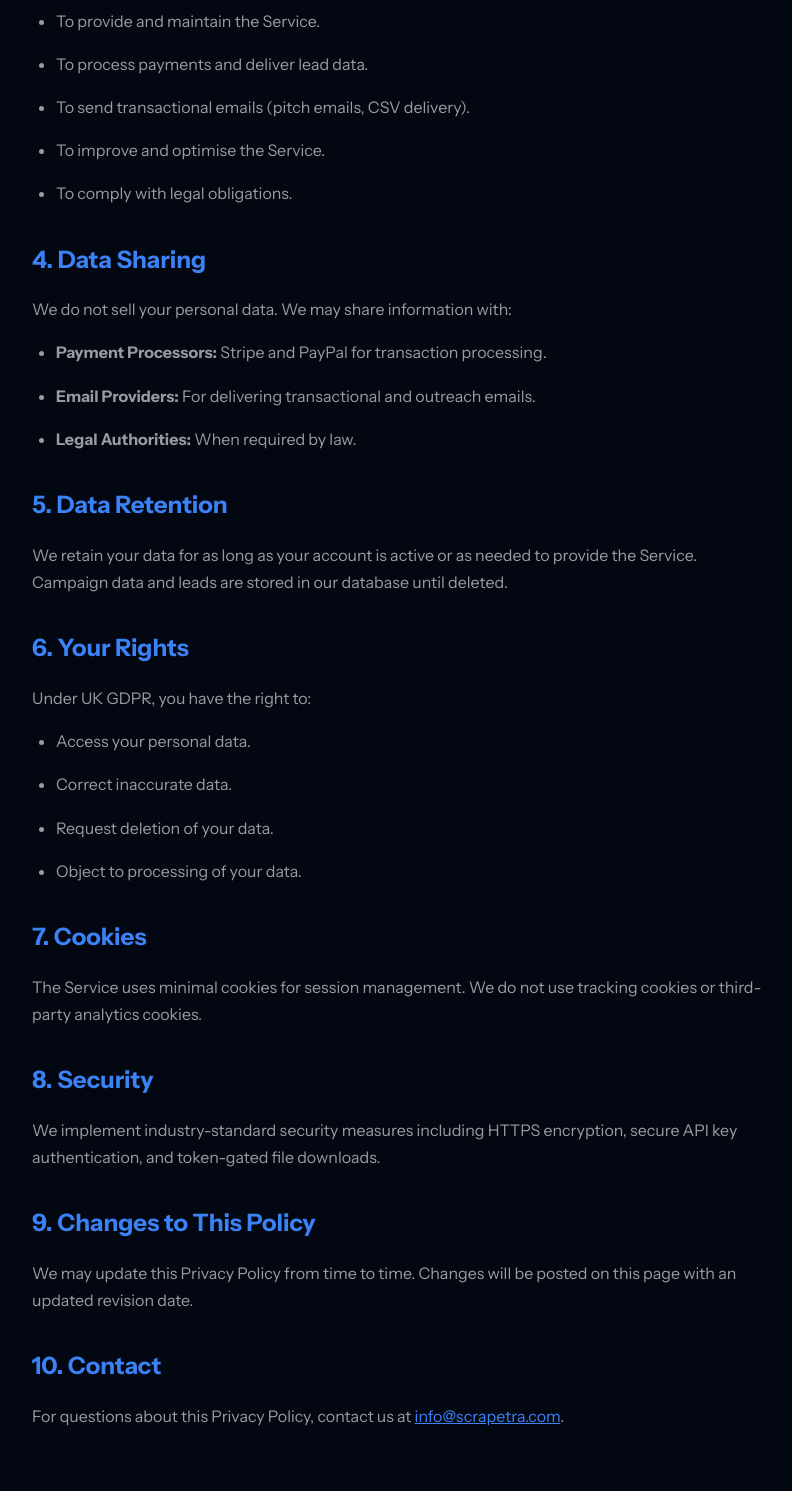
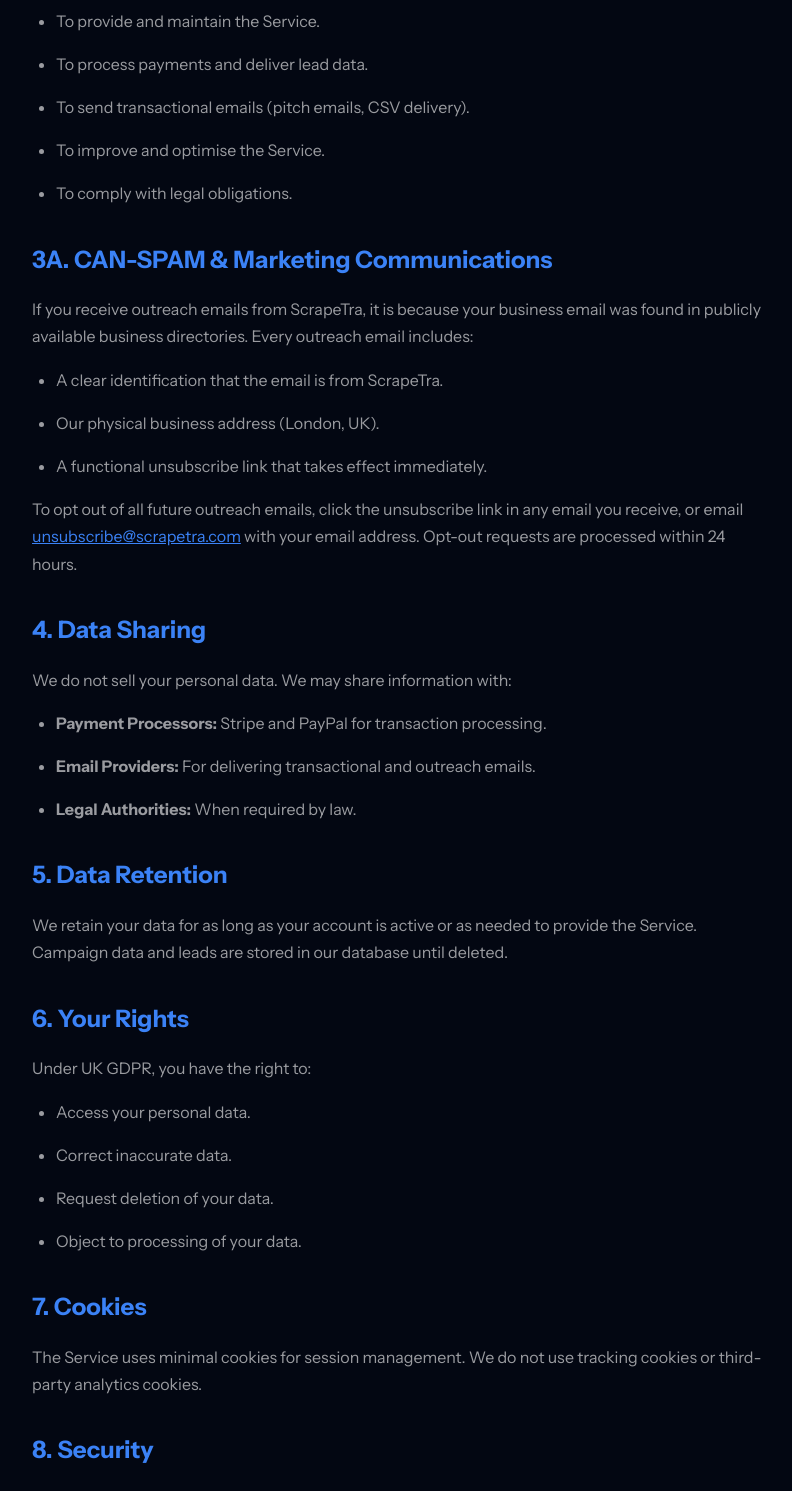
Before and after one commit to renaat-s/scrapetra, a FastAPI app: page /privacy in a window 1280 px wide. Shown: the part 812-2303 px from the top of the page, without its empty margins (240-1032 px from the left). Run offline with FastAPI, Linux system fonts and the light colour scheme.

Commit message:
feat: CAN-SPAM compliance, unsubscribe loop, drip engine, US price env var, Procfile, health check, buy button fix

```diff
--- a/config.py
+++ b/config.py
@@ -30,10 +30,11 @@ BANK_ACCOUNT = os.getenv("SCRAPETRA_BANK_ACCOUNT", "02337157")
 BANK_NAME = os.getenv("SCRAPETRA_BANK_NAME", "SANTANDER UK")
 
 DEFAULT_LEAD_PRICE = float(os.getenv("SCRAPETRA_LEAD_PRICE", "35.00"))
+DEFAULT_LEAD_PRICE_US = float(os.getenv("SCRAPETRA_LEAD_PRICE_US", "45.00"))
 
 REGIONS = {
-    "uk": {"region_code": "uk-en", "currency": "GBP", "symbol": "£", "price": 35.00},
-    "us": {"region_code": "us-en", "currency": "USD", "symbol": "$", "price": 45.00},
+    "uk": {"region_code": "uk-en", "currency": "GBP", "symbol": "£", "price": DEFAULT_LEAD_PRICE},
+    "us": {"region_code": "us-en", "currency": "USD", "symbol": "$", "price": DEFAULT_LEAD_PRICE_US},
 }
 
 SCRAPE_TARGETS = {
@@ -61,3 +62,4 @@ PACKAGE_LEAD_COUNT = 50
 ADMIN_PASSWORD = os.getenv("SCRAPETRA_ADMIN_PASSWORD", "scrapetra-admin-2026")
 SESSION_SECRET = os.getenv("SCRAPETRA_SESSION_SECRET", "scrapetra-session-secret-change-me")
 SESSION_MAX_AGE = 86400  # 24 hours
+BASE_URL = os.getenv("SCRAPETRA_BASE_URL", "https://www.scrapetra.com")
--- a/emailer.py
+++ b/emailer.py
@@ -61,6 +61,11 @@ If you have any questions, reply to this email.
 
 Best,
 ScrapeTra - Autonomous Lead Intelligence
+
+--
+ScrapeTra | London, UK
+You received this email because you purchased a lead package from ScrapeTra.
+To opt out of future marketing emails, email unsubscribe@scrapetra.com with your email address.
 """
 
     html = f"""<!DOCTYPE html>
@@ -76,6 +81,7 @@ ScrapeTra - Autonomous Lead Intelligence
   <p>The CSV contains verified company names, URLs, and MX-validated email addresses.</p>
   <hr style="border: 1px solid #e5e7eb; margin: 20px 0;">
   <p style="color: #6b7280; font-size: 12px;">Generated autonomously in 60 seconds by <a href="https://www.scrapetra.com" style="color: #3b82f6;">ScrapeTra</a>. Build your own list at <a href="https://www.scrapetra.com/dashboard" style="color: #3b82f6;">scrapetra.com</a></p>
+  <p style="color: #9ca3af; font-size: 11px; margin-top: 12px;">ScrapeTra | London, UK | To opt out of future marketing emails, email <a href="mailto:unsubscribe@scrapetra.com" style="color: #9ca3af;">unsubscribe@scrapetra.com</a></p>
 </body>
 </html>"""
 
--- a/main.py
+++ b/main.py
@@ -22,7 +22,7 @@ from config import (
     PAYPAL_CLIENT_ID, BANK_SORT_CODE, BANK_ACCOUNT,
     DEFAULT_LEAD_PRICE, SENDER_NAME,
     REGIONS, SCRAPE_TARGETS, PACKAGE_LEAD_COUNT,
-    ADMIN_PASSWORD, SESSION_SECRET, SESSION_MAX_AGE,
+    ADMIN_PASSWORD, SESSION_SECRET, SESSION_MAX_AGE, BASE_URL,
 )
 from database import (
     init_db, create_search, update_search_status, insert_leads,
@@ -32,12 +32,16 @@ from database import (
     create_campaign, update_campaign, get_campaign, get_all_campaigns,
     log_outreach, update_outreach_status, get_outreach_logs,
     create_package, update_package, get_package, get_packages, get_ready_packages,
+    get_drip_eligible_campaigns,
+    create_unsubscribe, get_unsubscribe_email, is_email_unsubscribed,
+    generate_unsubscribe_url,
 )
 from agent import run_agent
 from stripe_pay import create_checkout_session, verify_webhook
 from paypal_pay import create_paypal_order, capture_paypal_order
 from outreach import (
     run_outreach_campaign, generate_pitch_email, fulfill_delivery,
+    generate_drip_email,
 )
 from emailer import send_pitch_email, send_csv_delivery
 
@@ -111,6 +115,11 @@ async def startup():
 @app.get("/", response_class=HTMLResponse)
 async def landing(request: Request):
     return templates.TemplateResponse("landing.html", {"request": request})
+
+
+@app.get("/health")
+async def health_check():
+    return {"status": "ok", "service": "scrapetra"}
 
 
 @app.get("/leads/{region}/{city_slug}", response_class=HTMLResponse)
@@ -216,6 +225,19 @@ async def logout():
     return response
 
 
+@app.get("/unsubscribe/{token}/{email}", response_class=HTMLResponse)
+async def unsubscribe_page(request: Request, token: str, email: str):
+    from database import verify_unsubscribe_token
+    if not verify_unsubscribe_token(token, email):
+        return templates.TemplateResponse("unsubscribe.html", {
+            "request": request, "email": "",
+        })
+    await create_unsubscribe(email)
+    return templates.TemplateResponse("unsubscribe.html", {
+        "request": request, "email": email,
+    })
+
+
 @app.get("/browse", response_class=HTMLResponse)
 async def browse_packages(request: Request, region: str = Query("")):
     packages = await get_packages(region=region, status="ready")
@@ -305,7 +327,7 @@ async def _run_campaign(
             campaign_id, category, city, target_count, price, sender_name, template_style
         )
 
-        origin = "http://127.0.0.1:8000"
+        origin = BASE_URL.rstrip("/")
         stripe_url = f"{origin}/checkout/{campaign_id}"
         paypal_url = f"{origin}/paypal/create/{campaign_id}"
 
@@ -368,6 +390,11 @@ async def send_campaign_pitch(
     browse_base = origin.replace("http://", "https://").replace("127.0.0.1", "www.scrapetra.com")
 
     for lead in valid_leads:
+        lead_email = lead.get("email", "")
+        if await is_email_unsubscribed(lead_email):
+            continue
+
+        unsub_url = generate_unsubscribe_url(lead_email, browse_base)
         pitch = generate_pitch_email(
             lead=lead,
             lead_count=campaign["valid_emails"],
@@ -383,6 +410,7 @@ async def send_campaign_pitch(
             currency=region_cfg["currency"],
             symbol=region_cfg["symbol"],
             browse_url=f"{browse_base}/browse?region={region}",
+            unsubscribe_url=unsub_url,
         )
 
         log_id = await log_outreach(campaign_id, pitch["to"], pitch["subject"])
@@ -665,6 +693,59 @@ async def stripe_webhook(request: Request):
     return {"status": "ok"}
 
 
+@app.post("/api/cron/process-drips")
+@app.get("/api/cron/process-drips")
+@app.head("/api/cron/process-drips")
+async def process_drips(request: Request):
+    api_key = request.headers.get("X-API-Key", "") or request.query_params.get("api_key", "")
+    if api_key != API_KEY:
+        raise HTTPException(status_code=401, detail="Invalid API key")
+
+    campaigns = await get_drip_eligible_campaigns(days_since_pitch=3)
+    results = []
+
+    for campaign in campaigns:
+        cid = campaign["id"]
+        leads = await get_leads(cid)
+        valid_leads = [l for l in leads if l.get("email") and l.get("email_valid")]
+        if not valid_leads:
+            continue
+
+        region = campaign.get("region", "uk")
+        region_cfg = REGIONS.get(region, REGIONS["uk"])
+        browse_base = "https://www.scrapetra.com"
+        emails_sent = 0
+
+        for lead in valid_leads:
+            lead_email = lead.get("email", "")
+            if await is_email_unsubscribed(lead_email):
+                continue
+
+            unsub_url = generate_unsubscribe_url(lead_email, browse_base)
+            drip = generate_drip_email(
+                lead=lead,
+                lead_count=campaign["valid_emails"],
+                category=campaign["category"],
+                city=campaign["city"],
+                price=campaign["price"],
+                sender_name=SENDER_NAME,
+                symbol=region_cfg["symbol"],
+                browse_url=f"{browse_base}/browse?region={region}",
+                unsubscribe_url=unsub_url,
+            )
+
+            log_id = await log_outreach(cid, drip["to"], drip["subject"])
+            sent = send_pitch_email(drip["to"], drip["subject"], drip["body"])
+            await update_outreach_status(log_id, "sent" if sent else "failed")
+            if sent:
+                emails_sent += 1
+            await asyncio.sleep(1)
+
+        results.append({"campaign_id": cid, "emails_sent": emails_sent, "total": len(valid_leads)})
+
+    return {"processed": len(results), "results": results}
+
+
 @app.get("/api/packages")
 async def list_packages(region: str = Query(""), status: str = Query("")):
     packages = await get_packages(region=region, status=status)
--- a/outreach.py
+++ b/outreach.py
@@ -34,6 +34,11 @@ The CSV is delivered to your email within 60 seconds of payment. Every email was
 ${sender_name}
 ScrapeTra — Autonomous Lead Intelligence
 scrapetra.com
+
+--
+ScrapeTra | London, UK
+You received this targeted B2B introductory email because your business matches our active industry tracking.
+To opt out of future updates, click here: ${unsubscribe_url}
 """),
 
     "premium": Template("""Subject: ${lead_count} exclusive ${category} contacts in ${city} — verified today
@@ -62,6 +67,11 @@ Best,
 ${sender_name}
 ScrapeTra — Autonomous Lead Intelligence
 scrapetra.com
+
+--
+ScrapeTra | London, UK
+You received this targeted B2B introductory email because your business matches our active industry tracking.
+To opt out of future updates, click here: ${unsubscribe_url}
 """),
 
     "buyer-outreach": Template("""Subject: Fresh ${city} ${category} lead list — ${lead_count} verified contacts
@@ -86,6 +96,40 @@ If you're prospecting in ${city}, this is the fastest way to get a clean list.
 ${sender_name}
 ScrapeTra — Autonomous Lead Intelligence
 scrapetra.com
+
+--
+ScrapeTra | London, UK
+You received this targeted B2B introductory email because your business matches our active industry tracking.
+To opt out of future updates, click here: ${unsubscribe_url}
+"""),
+
+    "step2-followup": Template("""Subject: Re: Fresh ${category} leads in ${city} — still available
+
+Hi,
+
+Quick follow-up on my earlier email. The ${lead_count} verified ${category} leads I scraped for ${city} are still sitting in your queue.
+
+I know inboxes get buried. Here's the quick version:
+
+- ${lead_count} ${category} businesses in ${city}
+- Every email MX-verified against DNS records (zero bounces)
+- CSV delivered instantly after payment
+- One-time price: ${symbol}${price} — no subscription
+
+This data was scraped fresh on the day you receive this email. It's not recycled from a broker database.
+
+View package & buy now: ${browse_url}
+
+If you've already purchased, disregard this — your CSV was delivered instantly.
+
+Best regards,
+The ScrapeTra Agent
+ScrapeTra — Autonomous Lead Intelligence
+scrapetra.com
+
+--
+ScrapeTra | London, UK
+To opt out of future updates, click here: ${unsubscribe_url}
 """),
 }
 
@@ -138,6 +182,7 @@ def generate_pitch_email(
     currency: str = "GBP",
     symbol: str = "\u00a3",
     browse_url: str = "",
+    unsubscribe_url: str = "",
 ) -> dict:
     tmpl = OUTREACH_TEMPLATES.get(template_style, OUTREACH_TEMPLATES["standard"])
 
@@ -159,6 +204,7 @@ def generate_pitch_email(
         ref=ref,
         sender_name=sender_name,
         browse_url=browse_url or "#",
+        unsubscribe_url=unsubscribe_url or "#",
     )
 
     subject_line = body.split("\n")[0].replace("Subject: ", "")
@@ -236,3 +282,35 @@ async def _mark_campaign_delivered(campaign_id: str, buyer_email: str):
             "UPDATE campaigns SET status = 'delivered', buyer_email = $1, delivered_at = $2 WHERE id = $3",
             buyer_email, datetime.utcnow().isoformat(), campaign_id,
         )
+
+
+def generate_drip_email(
+    lead: dict,
+    lead_count: int,
+    category: str,
+    city: str,
+    price: float,
+    sender_name: str,
+    symbol: str = "£",
+    browse_url: str = "",
+    unsubscribe_url: str = "",
+) -> dict:
+    tmpl = OUTREACH_TEMPLATES["step2-followup"]
+    body = tmpl.safe_substitute(
+        lead_count=lead_count,
+        category=category,
+        city=city,
+        price=f"{price:.2f}",
+        symbol=symbol,
+        sender_name=sender_name,
+        browse_url=browse_url or "#",
+        unsubscribe_url=unsubscribe_url or "#",
+    )
+    subject_line = body.split("\n")[0].replace("Subject: ", "")
+    body_lines = body.split("\n")[1:]
+    body_text = "\n".join(body_lines).strip()
+    return {
+        "to": lead.get("email", ""),
+        "subject": subject_line,
+        "body": body_text,
+    }
--- a/requirements.txt
+++ b/requirements.txt
@@ -12,3 +12,4 @@ dnspython>=2.6.0
 beautifulsoup4==4.12.3
 lxml==5.3.0
 requests==2.32.3
+bcrypt==4.2.0
--- a/templates/privacy.html
+++ b/templates/privacy.html
@@ -46,6 +46,15 @@
       <li>To comply with legal obligations.</li>
     </ul>
 
+    <h2>3A. CAN-SPAM &amp; Marketing Communications</h2>
+    <p>If you receive outreach emails from ScrapeTra, it is because your business email was found in publicly available business directories. Every outreach email includes:</p>
+    <ul>
+      <li>A clear identification that the email is from ScrapeTra.</li>
+      <li>Our physical business address (London, UK).</li>
+      <li>A functional unsubscribe link that takes effect immediately.</li>
+    </ul>
+    <p>To opt out of all future outreach emails, click the unsubscribe link in any email you receive, or email <a href="mailto:unsubscribe@scrapetra.com">unsubscribe@scrapetra.com</a> with your email address. Opt-out requests are processed within 24 hours.</p>
+
     <h2>4. Data Sharing</h2>
     <p>We do not sell your personal data. We may share information with:</p>
     <ul>
```
Also changed, not shown: database.py (+118 -0 lines), templates/browse-package.html (+24 -4 lines), templates/terms.html (+5 -2 lines), templates/unsubscribe.html (added, +35 -0 lines), 3 other files.
